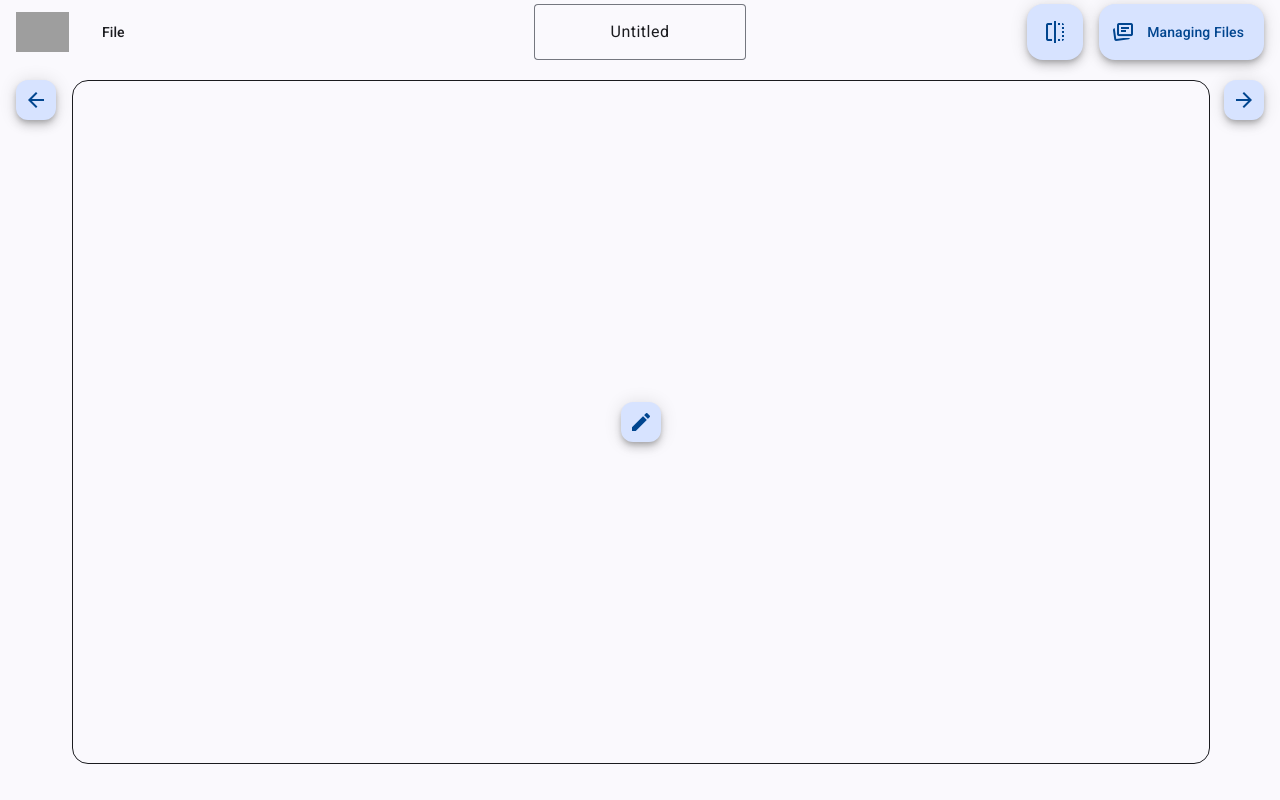
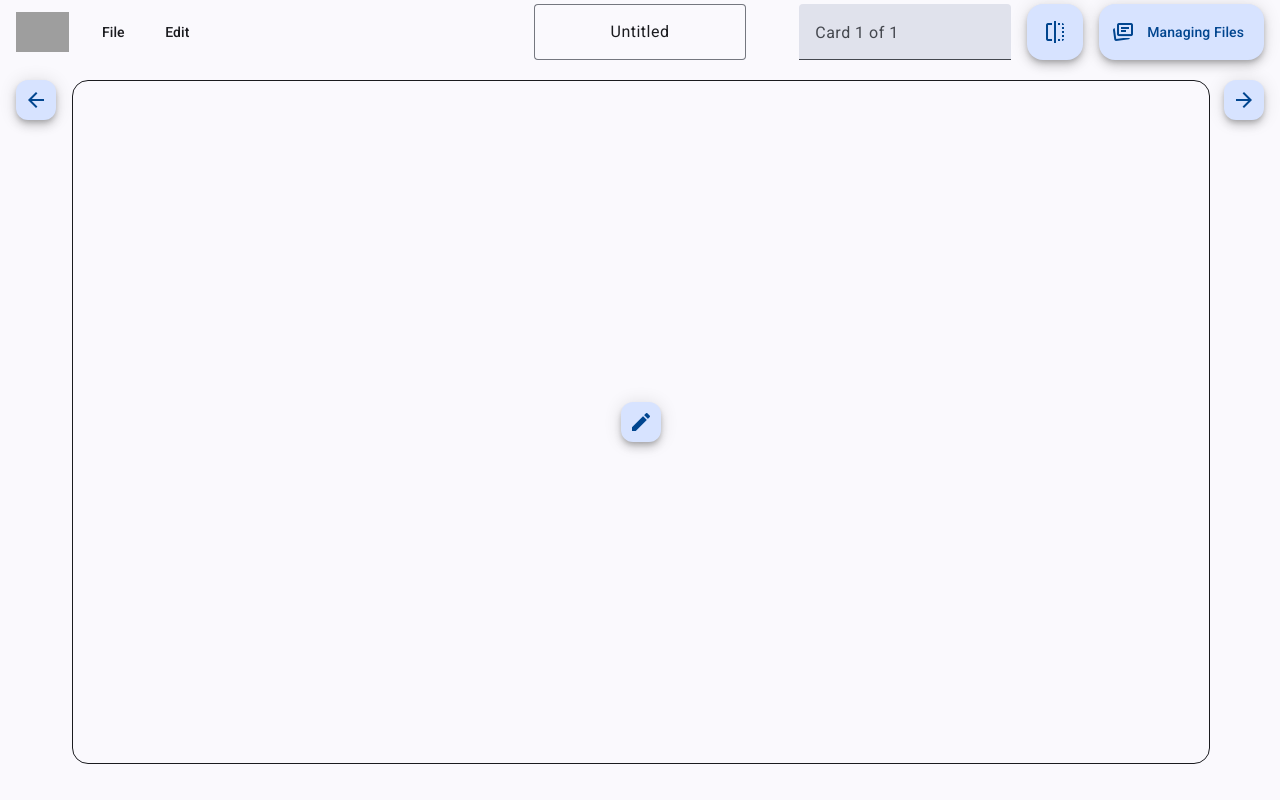
Before and after one commit to nscardina/flashcards-angular, an Angular app: page / in a window 1280 px wide. Built offline with nearby package versions, Linux system fonts and the light colour scheme; grey boxes are pictures that could not be loaded.

Commit message:
Added card index picker to change which card in the deck is selected Updated NPM dependencies

```diff
--- a/src/app/app.html
+++ b/src/app/app.html
@@ -9,11 +9,10 @@
       File
     </button>
 
-    @if (appState.appMode() === AppMode.EDITING_DECK) {
-      <button mat-button [matMenuTriggerFor]="editMenu">
-        Edit
-      </button>
-    }
+
+    <button mat-button [matMenuTriggerFor]="editMenu">
+      Edit
+    </button>
   </div>
 
   <div class="toolbar-center">
@@ -23,6 +22,9 @@
   </div>
 
   <div class="toolbar-right">
+
+    <fc-card-index-picker />
+
     <button matFab (click)="flipVisibleSide()" style="margin-right: 1rem;">
       <mat-icon>flip</mat-icon>
     </button>
--- a/src/app/app.ts
+++ b/src/app/app.ts
@@ -14,6 +14,7 @@ import { AppUIState } from './app-uistate';
 import AppMode from './AppMode';
 import { DeckTitleTextField } from './deck-title-text-field/deck-title-text-field';
 import { Side } from './deck/side';
+import { CardIndexPicker } from './card-index-picker/card-index-picker';
 
 @Component({
   selector: 'app-root',
@@ -27,7 +28,8 @@ import { Side } from './deck/side';
     NewDeckButton,
     DeckInteractionArea,
     ChangeLayoutButton,
-    DeckTitleTextField
+    DeckTitleTextField,
+    CardIndexPicker
   ],
   templateUrl: './app.html',
   styleUrl: './app.scss'
--- /dev/null
+++ b/src/app/card-index-picker/card-index-picker.html
@@ -0,0 +1,9 @@
+<mat-form-field style="padding-left: 1rem; padding-right: 1rem;" subscriptSizing="dynamic">
+    <mat-label>{{placeholderText()}}</mat-label>
+    <input #indexInput matInput type="number"
+        min="1" [max]="deckState.deck()?.cards?.length ?? 1"
+        [placeholder]="placeholderText()"
+        (focus)="onInputFocus()"
+        (blur)="onInputChange($event)"
+    >
+</mat-form-field>
--- /dev/null
+++ b/src/app/card-index-picker/card-index-picker.scss
@@ -0,0 +1,5 @@
+:host {
+    display: flex;
+    flex-direction: row;
+    align-items: center;
+}
--- /dev/null
+++ b/src/app/card-index-picker/card-index-picker.ts
@@ -0,0 +1,33 @@
+import { Component, computed, ElementRef, inject, ViewChild } from '@angular/core';
+import { AppUIState } from '../app-uistate';
+import { DeckState } from '../deck-state';
+import { MatInputModule } from '@angular/material/input';
+
+@Component({
+  selector: 'fc-card-index-picker',
+  imports: [
+    MatInputModule
+  ],
+  templateUrl: './card-index-picker.html',
+  styleUrl: './card-index-picker.scss',
+})
+export class CardIndexPicker {
+
+  @ViewChild("indexInput") indexInput!: ElementRef<HTMLInputElement>
+
+  deckState = inject(DeckState)
+  appUIState = inject(AppUIState)
+
+  numCardsInDeck = computed(() => this.deckState.deck()?.cards.length ?? 0)
+  placeholderText = computed(() => `Card ${this.appUIState.cardVisible() + 1} of ${this.numCardsInDeck()}`)
+
+  onInputFocus() {
+    this.indexInput.nativeElement.valueAsNumber = this.appUIState.cardVisible() + 1
+  }
+
+  onInputChange(event: Event) {
+    this.appUIState.setVisibleCardIndex((event.target as HTMLInputElement).valueAsNumber - 1)
+    this.indexInput.nativeElement.value = ""
+  }
+
+}
--- a/src/app/change-layout-button/change-layout-button.ts
+++ b/src/app/change-layout-button/change-layout-button.ts
@@ -25,6 +25,7 @@ export class ChangeLayoutButton {
     .map(layout => ({layout: layout, text: getText(layout)}))
 
   setLayout(layout: CardLayout) {
+    this.#appUIState.setAppMode(AppMode.EDITING_DECK)
     this.#appUIState.setLayoutCurrentCard(this.#appUIState.sideVisible(), layout)
   }
 
--- a/src/app/image-box/image-box.html
+++ b/src/app/image-box/image-box.html
@@ -5,7 +5,7 @@
     <button
         matButton="elevated"
         color="primary"
-        (cdkMenuItemTriggered)="fileInput.click()"
+        (click)="fileInput.click()"
         [cdkContextMenuTriggerFor]="rightClickMenu"
         >
         <mat-icon>file_open</mat-icon>
```
Also changed, not shown: 2 other files (tests, documents, lock files or other folders).
